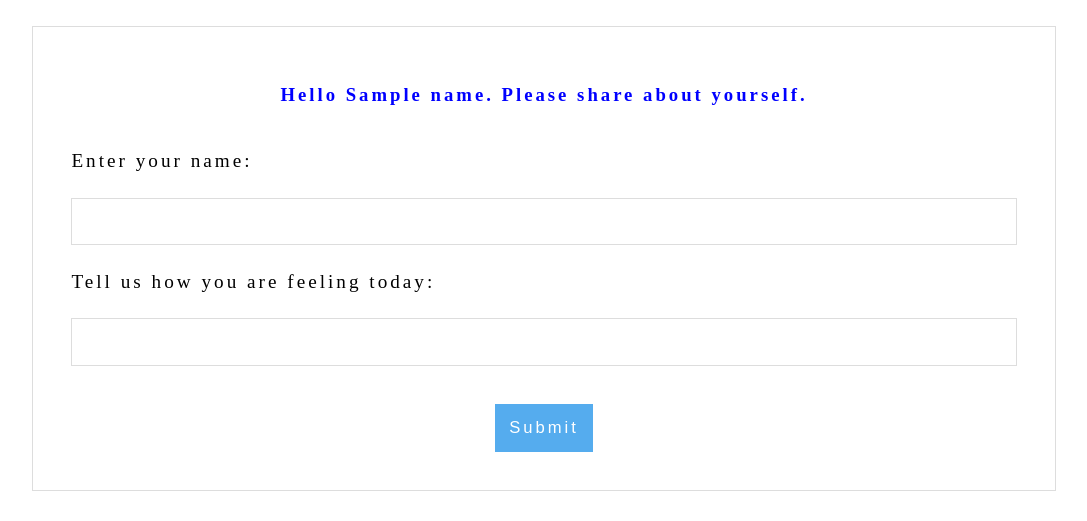
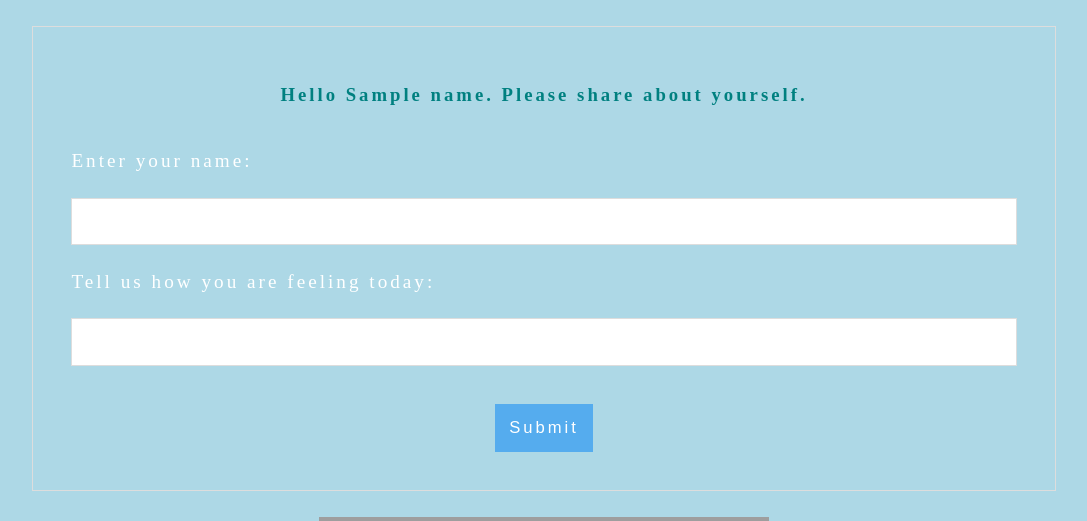
Before and after one commit to jerryliuchu/hackathonHackBetterMV, a Flask app: template templates/index.html in a window 1280 px wide. Shown: the top 521 px of the page, without its empty margins (96-1183 px from the left). Before the commit the page ends 491 px from the top, so only its background shows below. Run offline with Flask 3, Linux system fonts and the light colour scheme; the template is opened without the code that fills it: most values are stand-ins (such as "Sample title", 1, 10 or a date in 2020); grey boxes are pictures that could not be loaded.

Commit message:
Update index.html

```diff
--- a/static/index.css
+++ b/static/index.css
@@ -5,6 +5,11 @@ html,body{
     box-sizing: border-box;
     font-family: 'Rubik';
     letter-spacing: 3px;
+    color: white;
+    background-color: lightblue;
+
+}
+
 }
 
 
--- a/templates/index.html
+++ b/templates/index.html
@@ -12,22 +12,22 @@
                 {% if name%}
 
                     {% if not journal %}
-                <h3 style=" color: blue;">Hello {{name}}. Please share about yourself.</h3>
+                <h3 style=" color: teal;">Hello {{name}}. Please share about yourself.</h3>
                     {% endif %}
 
                     {% if journal %}
-                <h3 style=" color: blue;">Hello {{name}}. Thank you for sharing about yourself.</h3>
+                <h3 style=" color: teal;">Hello {{name}}. Thank you for sharing about yourself.</h3>
                     {% endif %}
 
                 {% endif %}
 
                  {% if not name%}
                                {% if not journal %}
-                        <h3 style=" color: blue;">Hello {{name}}. Please share about yourself.</h3>
+                        <h3 style=" color: teal;">Hello {{name}}. Please share about yourself.</h3>
                                 {% endif %}
 
                     {% if journal %}
-                <h3 style=" color: blue;">Hello {{name}}. Thank you for sharing about yourself.</h3>
+                <h3 style=" color: teal;">Hello {{name}}. Thank you for sharing about yourself.</h3>
                     {% endif %}
                 {% endif %}
 
@@ -40,6 +40,8 @@
 
             <center><input type="Submit" class = "file_submit"></center>
         </form>
-
+        <center>
+        <img src="https://www.massagemag.com/wordpress/wp-content/uploads/Meditation_Practice.jpg" width="450" height="300">
+        </center>
     </body>
 </html>
```
